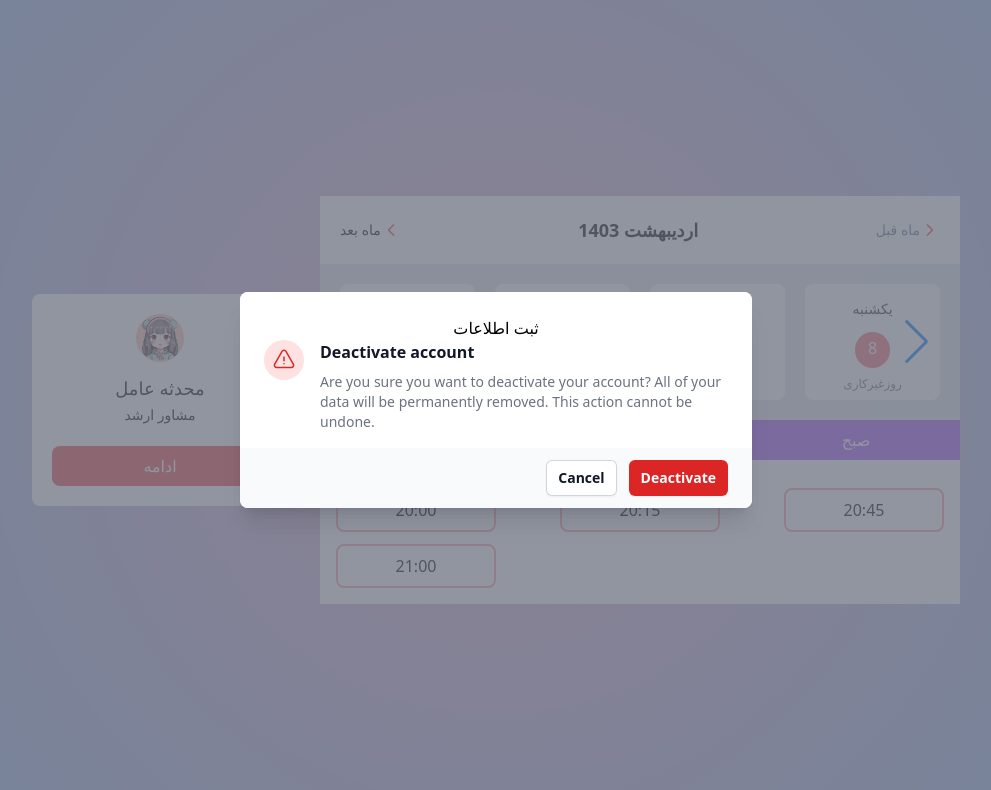
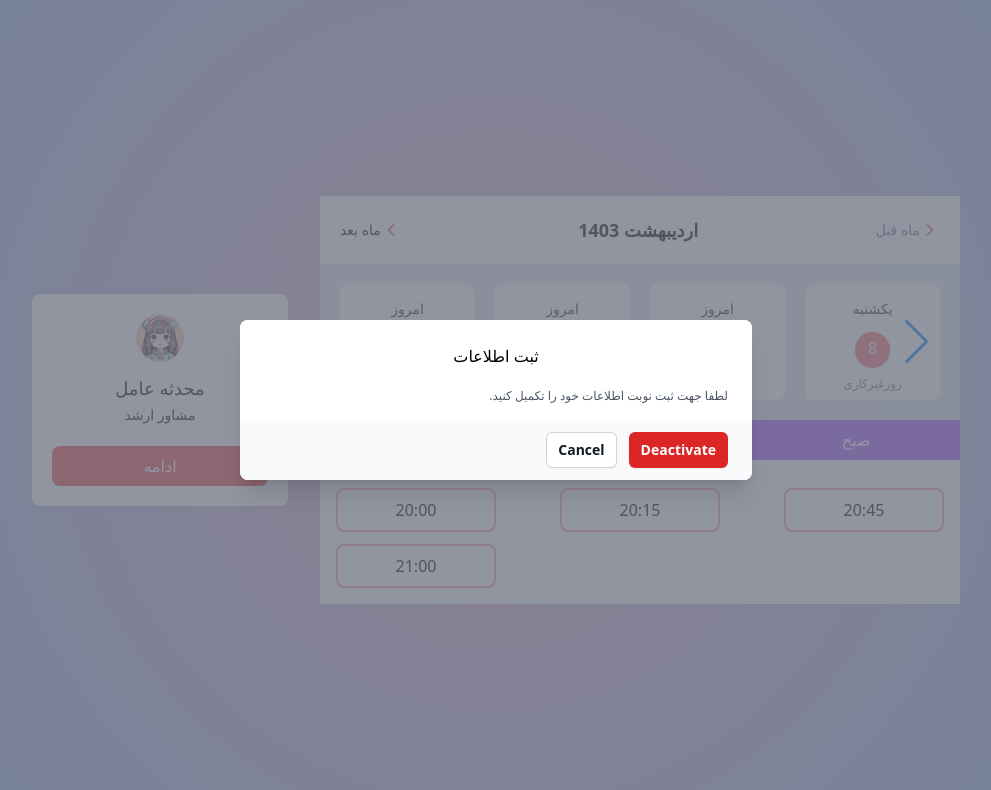
Before and after one commit to mohaddeseamel/site-reserve, a Vue app: page /turnRatings in a window 1280 px wide. Both pictures are taken after a click on the button "ادامه". Shown: the top 790 px of the page, without its empty margins (144-1135 px from the left). Built offline with nearby package versions, Linux system fonts and the light colour scheme; the HTML template or start-up script is replaced by a standard one.

Commit message:
delete text in dialog

```diff
--- a/src/components/showTimeReserve.vue
+++ b/src/components/showTimeReserve.vue
@@ -54,6 +54,7 @@ export default {
     // const onSwiper = (swiper) => {
     //     console.log('swiperrrr' , swiper);
     //   };
+
     const isActive = ref(false);
     const activeIndex = ref(null);
     const cards = reactive([
--- a/src/views/TurnRatings.vue
+++ b/src/views/TurnRatings.vue
@@ -76,41 +76,9 @@
               <div class="header-info">
                 <h1 class="text-center text-base font-medium">ثبت اطلاعات</h1>
               </div>
-              <div class="sm:flex sm:items-start">
-                <div
-                  class="mx-auto flex h-12 w-12 flex-shrink-0 items-center justify-center rounded-full bg-red-100 sm:mx-0 sm:h-10 sm:w-10"
-                >
-                  <svg
-                    class="h-6 w-6 text-red-600"
-                    fill="none"
-                    viewBox="0 0 24 24"
-                    stroke-width="1.5"
-                    stroke="currentColor"
-                    aria-hidden="true"
-                  >
-                    <path
-                      stroke-linecap="round"
-                      stroke-linejoin="round"
-                      d="M12 9v3.75m-9.303 3.376c-.866 1.5.217 3.374 1.948 3.374h14.71c1.73 0 2.813-1.874 1.948-3.374L13.949 3.378c-.866-1.5-3.032-1.5-3.898 0L2.697 16.126zM12 15.75h.007v.008H12v-.008z"
-                    />
-                  </svg>
+                <div class="mt-5 text-right sm:ml-4 sm:mt-0 sm:text-right">
+                  <p class="text-xs mt-5 text-gray-600">.لطفا جهت ثبت نوبت اطلاعات خود را تکمیل کنید</p>
                 </div>
-                <div class="mt-3 text-center sm:ml-4 sm:mt-0 sm:text-left">
-                  <h3
-                    class="text-base font-semibold leading-6 text-gray-900"
-                    id="modal-title"
-                  >
-                    Deactivate account
-                  </h3>
-                  <div class="mt-2">
-                    <p class="text-sm text-gray-500">
-                      Are you sure you want to deactivate your account? All of
-                      your data will be permanently removed. This action cannot
-                      be undone.
-                    </p>
-                  </div>
-                </div>
-              </div>
             </div>
             <div
               class="bg-gray-50 px-4 py-3 sm:flex sm:flex-row-reverse sm:px-6"
```
